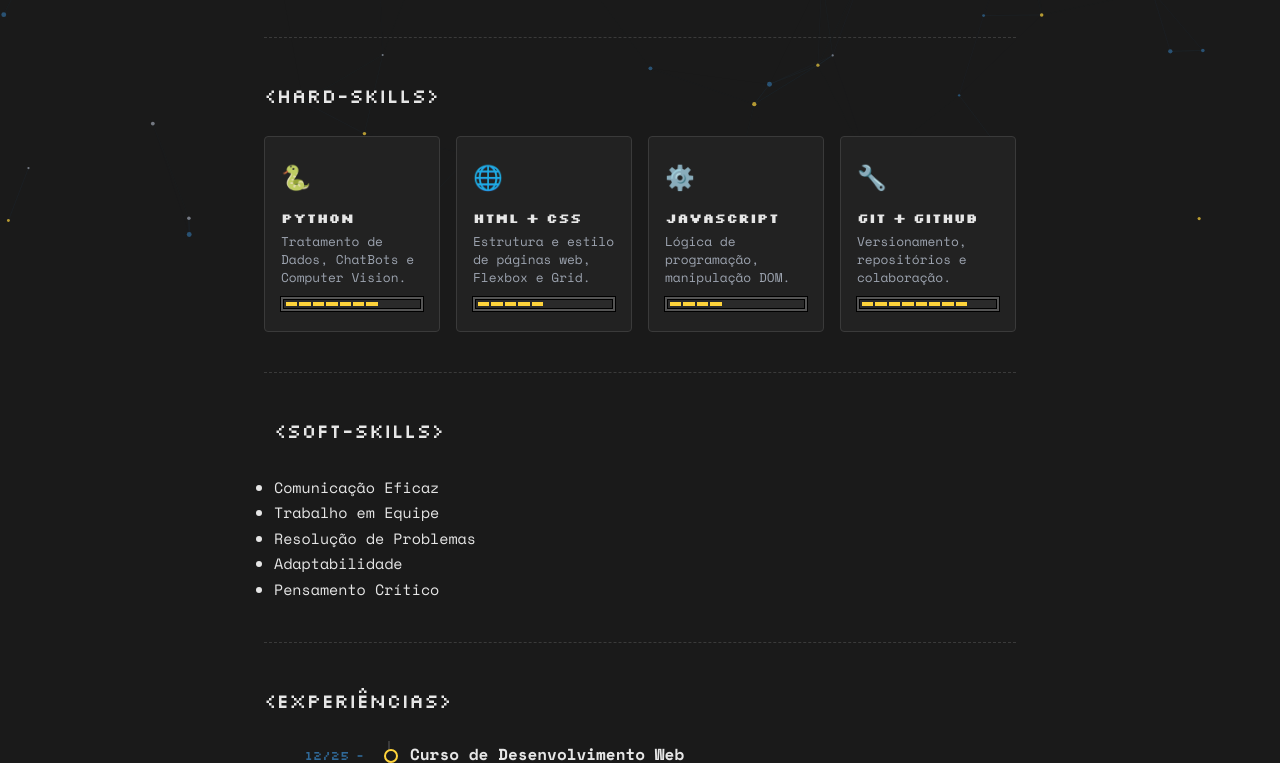
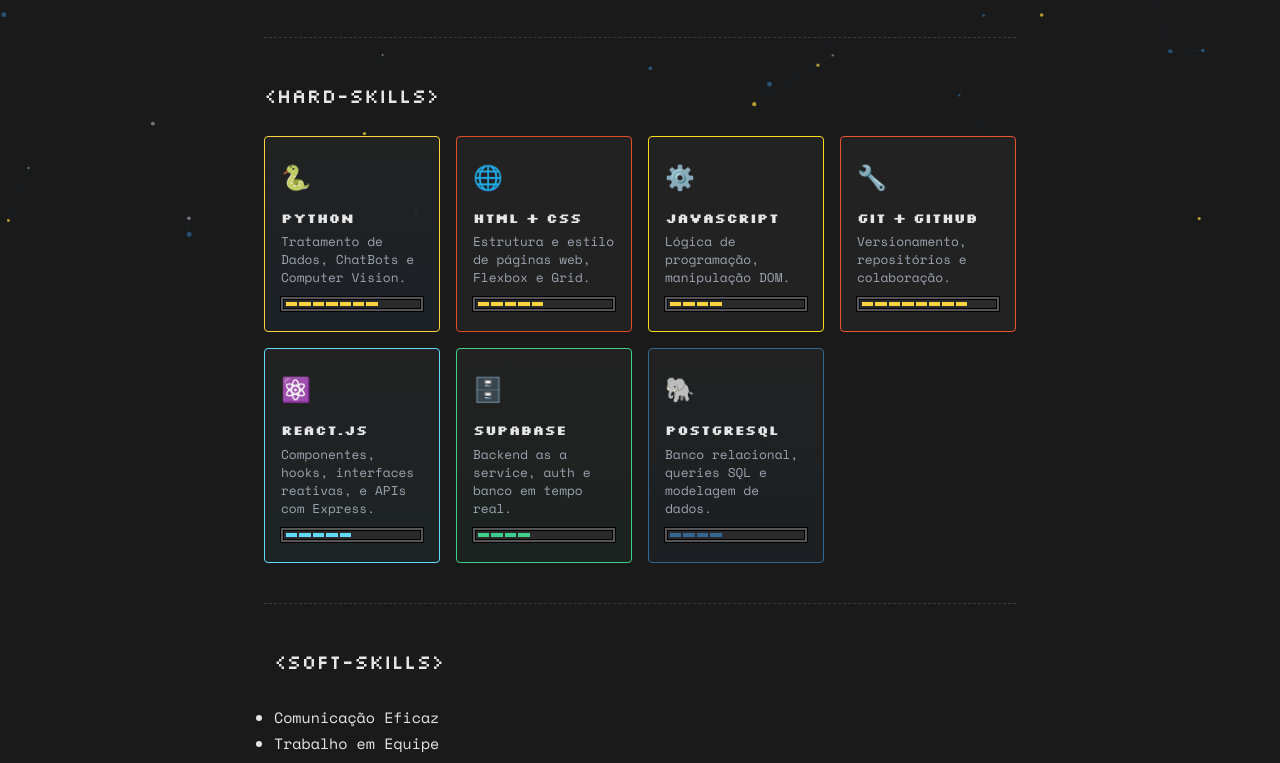
Before and after one commit to laranjodupy/DanielV_PortfolioWeb, a plain HTML site: page index.html in a window 1280 px wide. Shown: the part 557-1320 px from the top of the page. Drawn offline with nearby package versions, Linux system fonts and the light colour scheme.

Commit message:
adicionando novas habilidades

```diff
--- a/index.html
+++ b/index.html
@@ -1,6 +1,3 @@
-<!DOCTYPE html>
-<html lang="pt-br">
-  <body>
 <!DOCTYPE html>
 <html lang="pt-BR">
 <head>
@@ -46,15 +43,13 @@
       <h2 class="secao-titulo">&lt;Hard-Skills&gt;</h2>
       <div class="habilidades-grid">
 
-        <div class="card-habilidade" >
+        <!-- [MOD] id adicionado para ativar o estilo #python_card já existente no CSS -->
+        <div class="card-habilidade" id="python_card">
           <span class="icone">🐍</span>
           <h3>Python</h3>
           <p>Tratamento de Dados, ChatBots e Computer Vision.</p>
-          <!-- 1. tentativa de fazer a bosta da barrinha -->
           <div class="container-barrinha style='max-width=100%'">
-          <!-- 2. Barra principal. E a variavel conhecimento vai definir "quantos bloquinhos de conhecimento possuo" -->
             <div class="barrinha-conhecimento" style="--conhecimento:1;">
-              <!-- 3. segmentos fixos (representam % da vida) -->
               <span class="pixel"></span>
               <span class="pixel"></span>
               <span class="pixel"></span>
@@ -66,12 +61,12 @@
           </div>
         </div>
 
-        <div class="card-habilidade borda-pixelada">
+        <!-- [MOD] id adicionado para borda colorida -->
+        <div class="card-habilidade" id="card-html">
           <span class="icone">🌐</span>
           <h3>HTML + CSS</h3>
           <p>Estrutura e estilo de páginas web, Flexbox e Grid.</p>
           <div class="container-barrinha style='max-width=100%'">
-          <!-- Já expliquei esse bagui la em -->
             <div class="barrinha-conhecimento" style="--conhecimento: 1;">
               <span class="pixel"></span>
               <span class="pixel"></span>
@@ -82,12 +77,12 @@
           </div>
         </div>
 
-        <div class="card-habilidade borda-pixelada">
+        <!-- [MOD] id adicionado para borda colorida -->
+        <div class="card-habilidade" id="card-js">
           <span class="icone">⚙️</span>
           <h3>JavaScript</h3>
           <p>Lógica de programação, manipulação DOM.</p>
           <div class="container-barrinha style='max-width=100%'">
-          <!-- Já expliquei esse bagui la em cima -->
             <div class="barrinha-conhecimento" style="--conhecimento: 1;">
               <span class="pixel"></span>
               <span class="pixel"></span>
@@ -97,17 +92,63 @@
           </div>
         </div>
 
-        <div class="card-habilidade borda-pixelada">
+        <!-- [MOD] id adicionado para borda colorida -->
+        <div class="card-habilidade" id="card-git">
           <span class="icone">🔧</span>
           <h3>Git + GitHub</h3>
           <p>Versionamento, repositórios e colaboração.</p>
           <div class="container-barrinha style='max-width=100%'">
-          <!-- Já expliquei esse bagui la em cima -->
             <div class="barrinha-conhecimento" style="--conhecimento: 1;">
               <span class="pixel"></span>
               <span class="pixel"></span>
               <span class="pixel"></span>
               <span class="pixel"></span>
+              <span class="pixel"></span>
+              <span class="pixel"></span>
+              <span class="pixel"></span>
+              <span class="pixel"></span>
+            </div>
+          </div>
+        </div>
+
+        <!-- [MOD] Card novo: React.js -->
+        <div class="card-habilidade" id="card-react">
+          <span class="icone">⚛️</span>
+          <h3>React.js</h3>
+          <p>Componentes, hooks, interfaces reativas, e APIs com Express.</p>
+          <div class="container-barrinha">
+            <div class="barrinha-conhecimento barrinha-react" style="--conhecimento: 1;">
+              <span class="pixel"></span>
+              <span class="pixel"></span>
+              <span class="pixel"></span>
+              <span class="pixel"></span>
+              <span class="pixel"></span>
+            </div>
+          </div>
+        </div>
+
+        <!-- [MOD] Card novo: Supabase -->
+        <div class="card-habilidade" id="card-supabase">
+          <span class="icone">🗄️</span>
+          <h3>Supabase</h3>
+          <p>Backend as a service, auth e banco em tempo real.</p>
+          <div class="container-barrinha">
+            <div class="barrinha-conhecimento barrinha-supabase" style="--conhecimento: 1;">
+              <span class="pixel"></span>
+              <span class="pixel"></span>
+              <span class="pixel"></span>
+              <span class="pixel"></span>
+            </div>
+          </div>
+        </div>
+
+        <!-- [MOD] Card novo: PostgreSQL -->
+        <div class="card-habilidade" id="card-postgres">
+          <span class="icone">🐘</span>
+          <h3>PostgreSQL</h3>
+          <p>Banco relacional, queries SQL e modelagem de dados.</p>
+          <div class="container-barrinha">
+            <div class="barrinha-conhecimento barrinha-postgres" style="--conhecimento: 1;">
               <span class="pixel"></span>
               <span class="pixel"></span>
               <span class="pixel"></span>
@@ -190,7 +231,7 @@
 
     <hr class="divisor">
     <marquee direction="right" behavior="scroll" scrollamount="10" class="marquee">
-    print("Hello World!")</marquee> <!-- Aprendendo a colocar a faixa que passa pra os lados kaskaks-->
+    print("Hello World!")</marquee> <!-- Aprendendo a colocar a faixa que passa pra os lados ksakaks-->
     </header>
     <footer class="fade-section">
       <p>Feito com <span style="color: var(--python-azul)">HTML</span>, <span style="color: var(--cor-texto)">CSS</span> e <span style="color: var(--python-amarelo)">JS</span> · Daniel Viana Lima · 2025</p>
--- a/style.css
+++ b/style.css
@@ -1,4 +1,3 @@
-
 
                 /* =====================================================
    VARIÁVEIS GLOBAIS
@@ -46,6 +45,14 @@
   /* Layout */
   --largura-max:      800px; /* Aumentei um pouco para melhor leitura */
   --espacamento:      2.5rem;
+
+  /* [MOD] Cores das tecnologias novas e existentes — centralizadas na :root */
+  --cor-html:         #e44d26;
+  --cor-js:           #f7df1e;
+  --cor-git:          #f05032;
+  --cor-react:        #61dafb;
+  --cor-supabase:     #3ecf8e;
+  --cor-postgres:     #336791;
 }
 
 /* =====================================================
@@ -222,10 +229,66 @@
   box-shadow: 4px 4px 0px var(--cor-borda); /* Sombra sólida estilo 8-bit */
 }
 
-/* Highlight para o card Python */
+/* Highlight para o card Python — border-color já existia, só corrigindo para funcionar com o id */
 #python_card {
   border-color: var(--python-amarelo);
   background: linear-gradient(180deg, var(--cor-fundo-suave) 0%, rgba(48, 105, 152, 0.1) 100%);
+}
+#python_card:hover {
+  border-color: var(--python-amarelo);
+  box-shadow: 4px 4px 0px var(--python-amarelo);
+}
+
+/* [MOD] Bordas coloridas por tecnologia — todos os cards existentes e novos */
+#card-html {
+  border-color: var(--cor-html);
+}
+#card-html:hover {
+  border-color: var(--cor-html);
+  box-shadow: 4px 4px 0px var(--cor-html);
+}
+
+#card-js {
+  border-color: var(--cor-js);
+}
+#card-js:hover {
+  border-color: var(--cor-js);
+  box-shadow: 4px 4px 0px var(--cor-js);
+}
+
+#card-git {
+  border-color: var(--cor-git);
+}
+#card-git:hover {
+  border-color: var(--cor-git);
+  box-shadow: 4px 4px 0px var(--cor-git);
+}
+
+#card-react {
+  border-color: var(--cor-react);
+  background: linear-gradient(180deg, var(--cor-fundo-suave) 0%, rgba(97, 218, 251, 0.05) 100%);
+}
+#card-react:hover {
+  border-color: var(--cor-react);
+  box-shadow: 4px 4px 0px var(--cor-react);
+}
+
+#card-supabase {
+  border-color: var(--cor-supabase);
+  background: linear-gradient(180deg, var(--cor-fundo-suave) 0%, rgba(62, 207, 142, 0.05) 100%);
+}
+#card-supabase:hover {
+  border-color: var(--cor-supabase);
+  box-shadow: 4px 4px 0px var(--cor-supabase);
+}
+
+#card-postgres {
+  border-color: var(--cor-postgres);
+  background: linear-gradient(180deg, var(--cor-fundo-suave) 0%, rgba(51, 103, 145, 0.08) 100%);
+}
+#card-postgres:hover {
+  border-color: var(--cor-postgres);
+  box-shadow: 4px 4px 0px var(--cor-postgres);
 }
 
 .card-habilidade .icone {
@@ -287,6 +350,12 @@
    /*fazendo uma transição estilo retrô (achei engraçado que pode deixar sem o zero na frente do tempo kkkk, o dev salvando 0.100ms de tempo com essa funcionalidade super importante)*/
 
 }
+
+/* [MOD] Cor dos pixels das barrinhas dos cards novos, combinando com a borda de cada um */
+.barrinha-react .pixel   { background-color: var(--cor-react); }
+.barrinha-supabase .pixel { background-color: var(--cor-supabase); }
+.barrinha-postgres .pixel { background-color: var(--cor-postgres); }
+
 /* =====================================================
    SEÇÃO: SOFTSKILLS
 ===================================================== */
```
